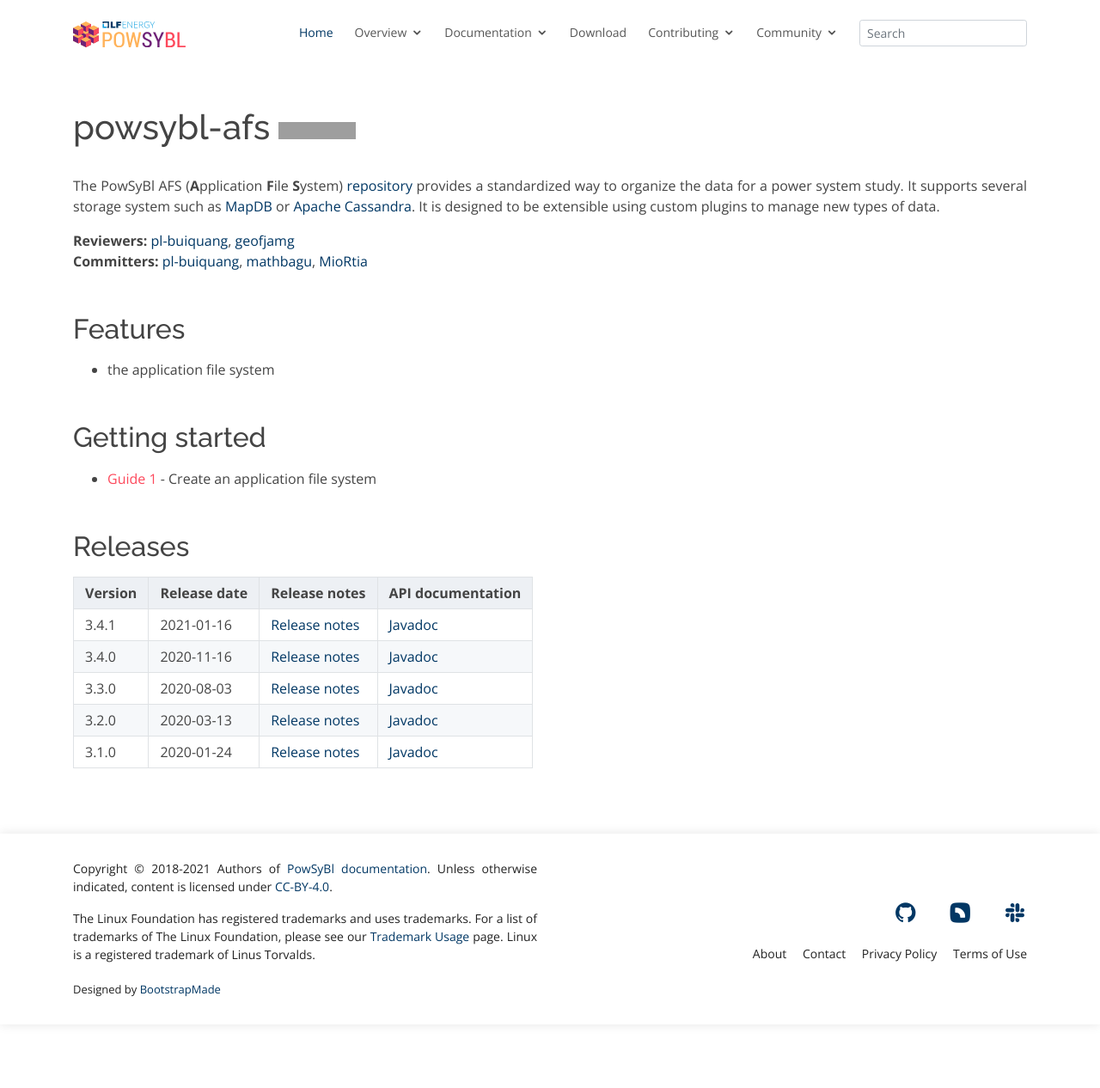
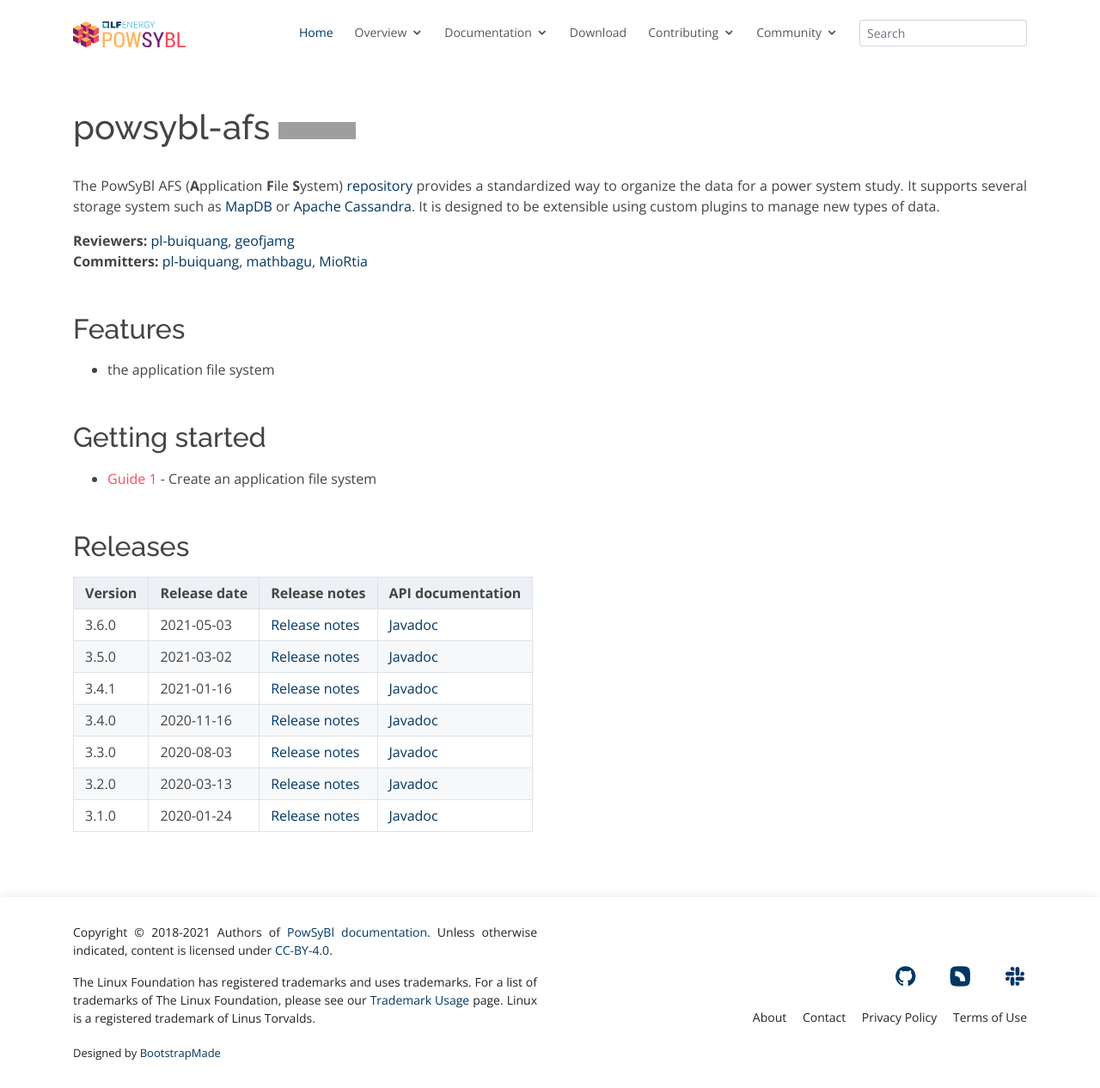
Before and after one commit to powsybl/powsybl.github.io, a Jekyll site: the page built from pages/documentation/developer/repositories/powsybl-afs.md, in a window 1280 px wide and 1266 px high. Shown: the whole window at 86% size. Built offline with Jekyll 4.4.1, drawn with Linux system fonts in a browser that asks for light colours; our own code applies the rules of GitHub Pages for plain Markdown files; grey boxes are pictures that could not be loaded.

Commit message:
Update afs repositories page
Signed-off-by: Florian Dupuy <florian.dupuy@rte-france.com>

```diff
--- a/pages/documentation/developer/repositories/powsybl-afs.md
+++ b/pages/documentation/developer/repositories/powsybl-afs.md
@@ -16,6 +16,8 @@
 
 | Version | Release date | Release notes | API documentation |
 | ------- | ------------ | ------------- | ----------------- |
+| 3.6.0 | 2021-05-03 | [Release notes](https://github.com/powsybl/powsybl-afs/releases/tag/v3.6.0) | [Javadoc](https://javadoc.io/doc/com.powsybl/powsybl-afs/3.6.0/index.html) |
+| 3.5.0 | 2021-03-02 | [Release notes](https://github.com/powsybl/powsybl-afs/releases/tag/v3.5.0) | [Javadoc](https://javadoc.io/doc/com.powsybl/powsybl-afs/3.5.0/index.html) |
 | 3.4.1 | 2021-01-16 | [Release notes](https://github.com/powsybl/powsybl-afs/releases/tag/v3.4.1) | [Javadoc](https://javadoc.io/doc/com.powsybl/powsybl-afs/3.4.1/index.html) |
 | 3.4.0 | 2020-11-16 | [Release notes](https://github.com/powsybl/powsybl-afs/releases/tag/v3.4.0) | [Javadoc](https://javadoc.io/doc/com.powsybl/powsybl-afs/3.4.0/index.html) |
 | 3.3.0 | 2020-08-03 | [Release notes](https://github.com/powsybl/powsybl-afs/releases/tag/v3.3.0) | [Javadoc](https://javadoc.io/doc/com.powsybl/powsybl-afs/3.3.0/index.html) |
```
